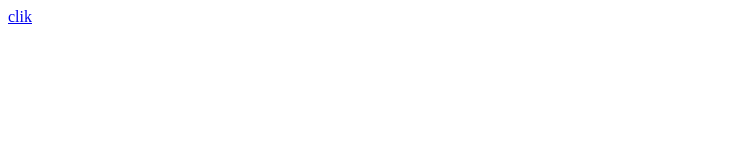
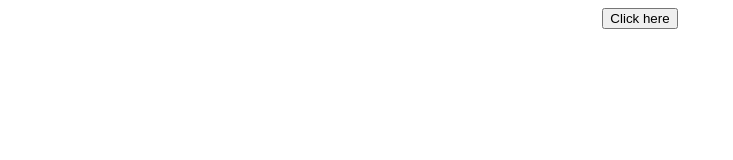
Before and after one commit to SreeRaPAppUz/Portfolio-sreerag, a plain HTML site: page index.html in a window 1280 px wide. Shown: the whole page, without its empty margins (0-733 px from the left). Drawn offline with Linux system fonts and the light colour scheme.

Commit message:
changes2

```diff
--- a/index.html
+++ b/index.html
@@ -6,6 +6,10 @@
     <title>all</title>
 </head>
 <body>
-    <a href="./Rodeo week -1/Portfolio-Sreerag/index.html">clik</a>
+    <center>
+        <a href="./Rodeo week -1/Portfolio-Sreerag/index.html">
+            <button type="button" class="btn btn-primary">Click here</button>
+        </a>
+    </center>
 </body>
 </html>
```
